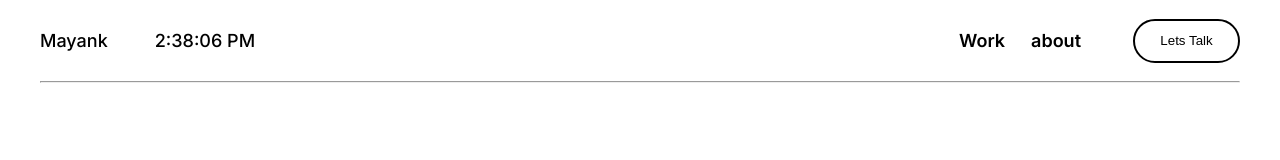
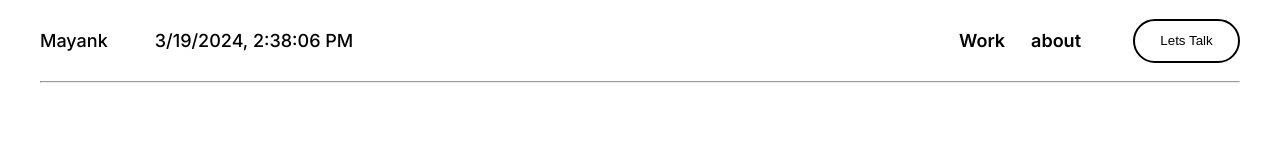
Before and after one commit to Jonny9453/Portfolio, a Next.js app: page / in a window 1280 px wide. Shown: the top 160 px of the page. Built offline with nearby package versions, Linux system fonts and the light colour scheme.

Commit message:
add date and time together

```diff
--- a/src/app/layout.js
+++ b/src/app/layout.js
@@ -56,7 +56,8 @@ const DateTime=()=>{
   })
   return (
     <>
-      {date.toLocaleTimeString()}
+      <p>{date.toLocaleString()}</p>
+
     </>
   )
 }
```
